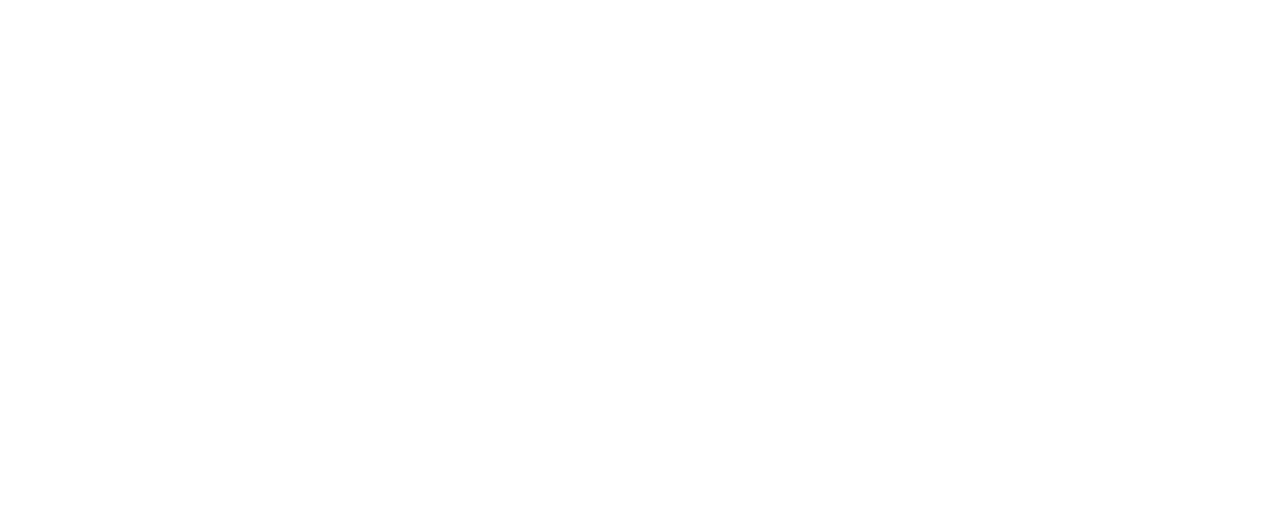
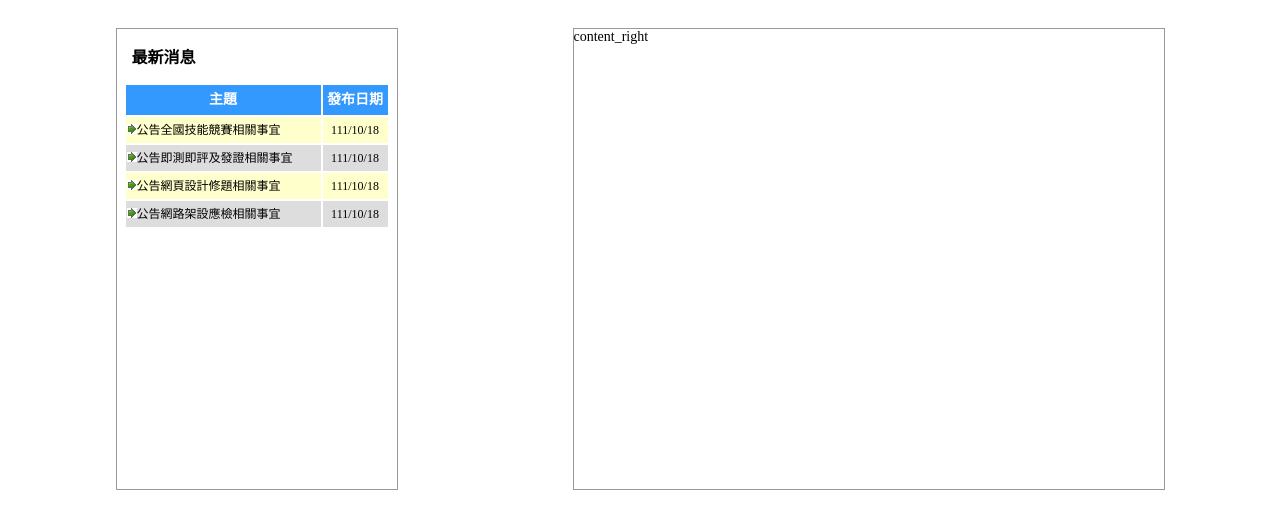
Before and after one commit to mokuchou/web_design_c_2, a plain HTML site: page results/main.html in a window 1280 px wide. Drawn offline with Linux system fonts and the light colour scheme.

Commit message:
完成main.html最新消息

```diff
--- a/others/style.css
+++ b/others/style.css
@@ -58,18 +58,12 @@ flex-basis: 180px;
     display: flex;
     justify-content: space-around;
     align-items: center;
+    background-color: #FFFFFF;
+    font-size: 14px;
+    color: #000000;
+    padding: 20px;
 }
-.news{
-    flex-basis: 280px;
-    height: 460px;
-}
-.news_title{
 
-}
-.content_right{
-    flex-basis: 590px;
-    height: 460px;
-}
 footer{
     flex-basis: 100%;
     height: 45px;
--- a/results/main.html
+++ b/results/main.html
@@ -0,0 +1,113 @@
+<!DOCTYPE html>
+<html lang="en">
+
+<head>
+    <meta charset="UTF-8">
+    <meta http-equiv="X-UA-Compatible" content="IE=edge">
+    <meta name="viewport" content="width=device-width, initial-scale=1.0">
+    <title>首頁</title>
+    <style>
+        body {
+            /* background-color: aqua; */
+        }
+
+        .content {
+            flex-basis: 100%;
+            height: calc(100% - 90px - 25px - 45px);
+            display: flex;
+            justify-content: space-around;
+            align-items: center;
+            background-color: #FFFFFF;
+            font-size: 14px;
+            color: #000000;
+            padding: 20px;
+        }
+
+        .news,
+        .content_right {
+            border: 1px solid #999999;
+        }
+
+        .news {
+            flex-basis: 280px;
+            height: 460px;
+        }
+
+        .news_title {
+            font-size: 16px;
+            font-weight: bolder;
+            text-align: left;
+            margin: 15px;
+        }
+        .news table{
+            margin: auto;
+            width: 95%;
+        }
+        .news th {
+            background-color: #3399FF;
+            font-size: 14px;
+            color: #FFFFFF;
+            line-height: 28px;
+        }
+        .news th:nth-of-type(odd){
+            width: 75%;
+        }
+
+        .news td {
+            font-size: 12px;
+            line-height: 24px;
+        }
+        .news tr:nth-of-type(odd){
+            background-color: #DDDDDD;
+        }
+        .news tr:nth-of-type(even){
+            background-color: #FFFFCC;
+        }
+        .news td:nth-of-type(even){
+            text-align: center;
+        }
+
+        .content_right {
+            flex-basis: 590px;
+            height: 460px;
+        }
+    </style>
+
+</head>
+
+<body>
+    <section class="content">
+        <div class="news">
+            <div class="news_title">
+                最新消息
+            </div>
+            <table>
+                <tr>
+                    <th>主題</th>
+                    <th>發布日期</th>
+                </tr>
+                <tr>
+                    <td><img src="../images/0201.png" alt="">公告全國技能競賽相關事宜</td>
+                    <td>111/10/18</td>
+                </tr>
+                <tr>
+                    <td><img src="../images/0201.png" alt="">公告即測即評及發證相關事宜</td>
+                    <td>111/10/18</td>
+                </tr>
+                <tr>
+                    <td><img src="../images/0201.png" alt="">公告網頁設計修題相關事宜</td>
+                    <td>111/10/18</td>
+                </tr>
+                <tr>
+                    <td><img src="../images/0201.png" alt="">公告網路架設應檢相關事宜</td>
+                    <td>111/10/18</td>
+                </tr>
+            </table>
+        </div>
+        <div class="content_right">
+            content_right
+        </div>
+    </section>
+</body>
+
+</html>
```
Also changed, not shown: index.html (+1 -1 lines).
